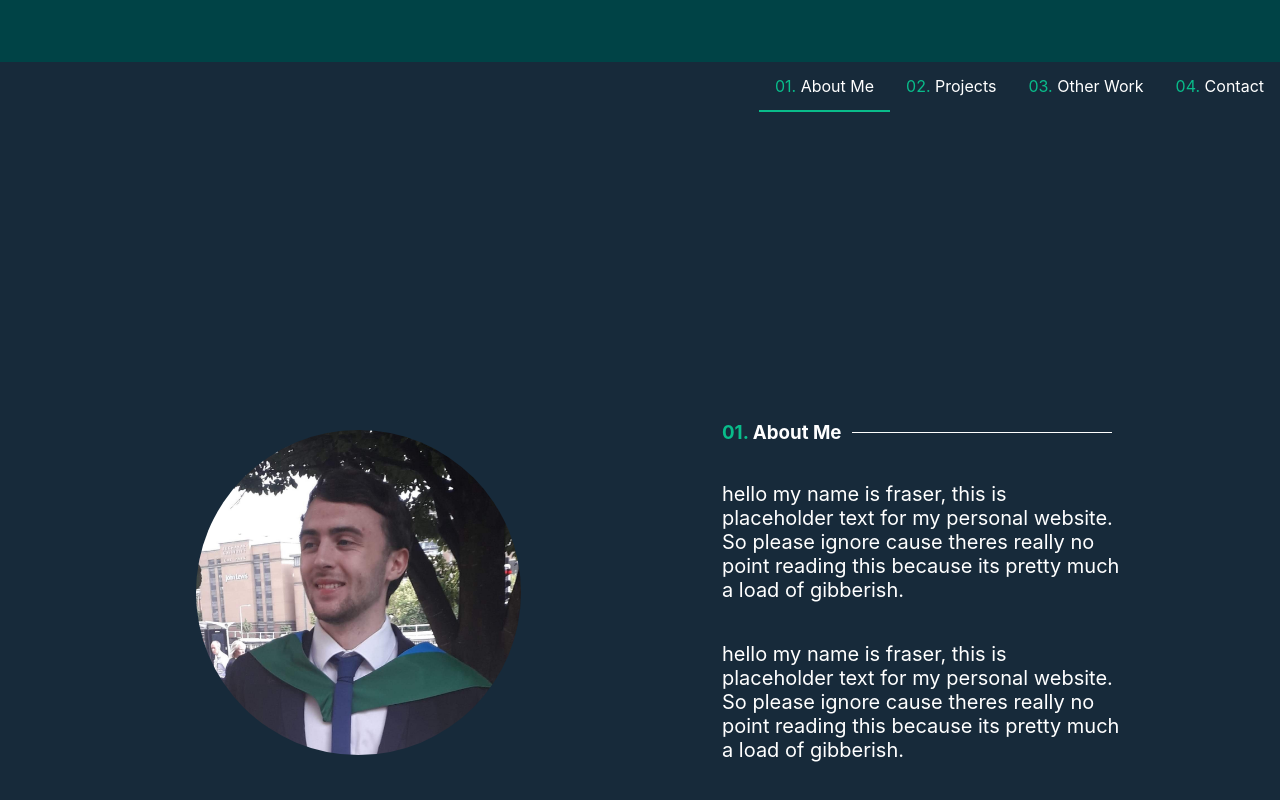
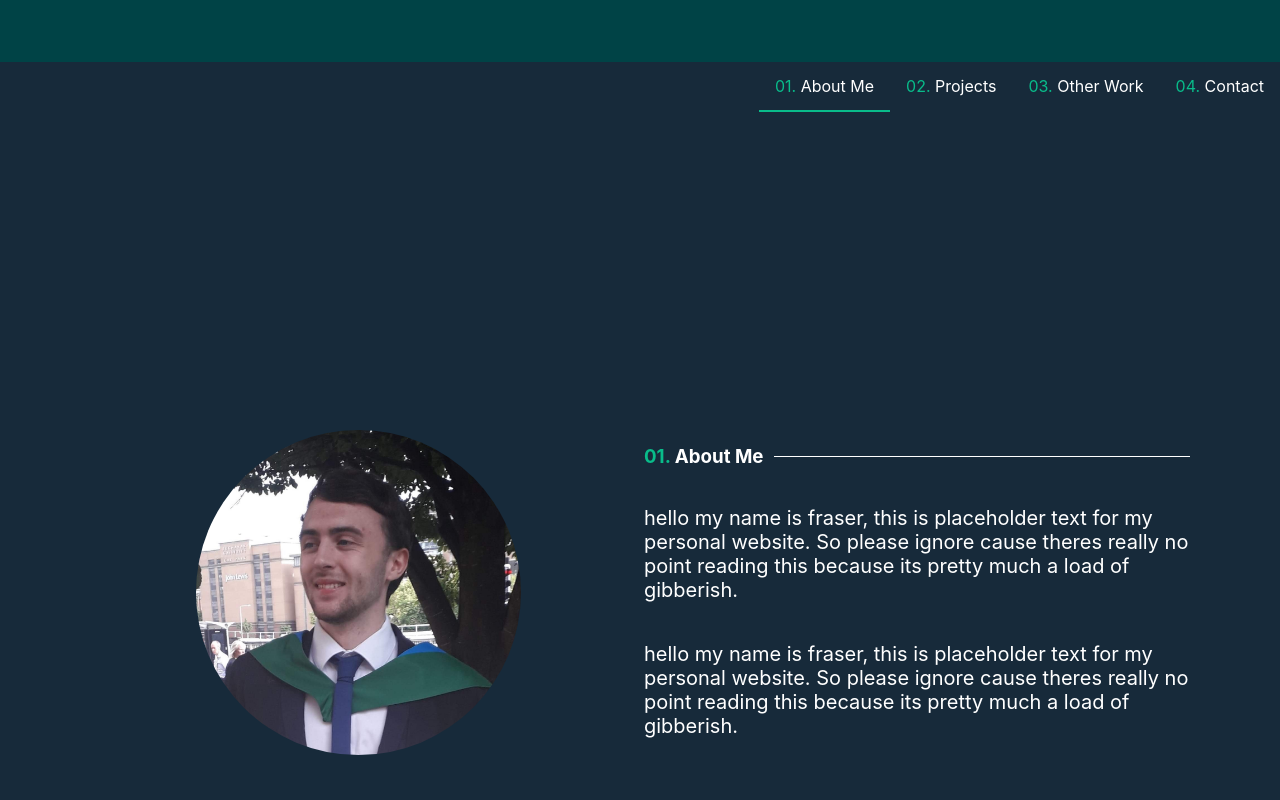
Before and after one commit to fmcfar200/personal-site, a React (Create React App) app: page / in a window 1280 px wide. Shown: the part 498-1298 px from the top of the page. Built offline with nearby package versions, Linux system fonts and the light colour scheme.

Commit message:
Update aboutMe.css

```diff
--- a/src/styles/aboutMe.css
+++ b/src/styles/aboutMe.css
@@ -26,8 +26,6 @@
   flex-direction: column;
   justify-self: center;
   align-self: flex-start;
-  width: 400px;
-  max-height: 400px;
 }
 
 .info-container p {
```
